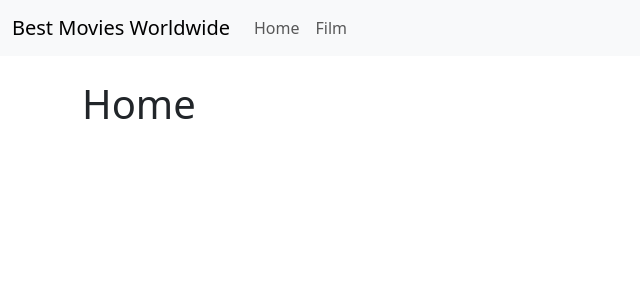
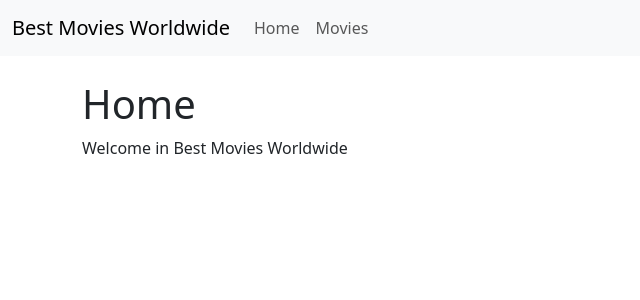
Before and after one commit to martinagiammillari/webapp-react, a React (Vite) app: page / in a window 1280 px wide. Shown: the top 300 px of the page, without its empty margins (0-640 px from the left). Built offline with nearby package versions, Linux system fonts and the light colour scheme.

Commit message:
feat: updated milestone 2

```diff
--- a/src/components/Header.jsx
+++ b/src/components/Header.jsx
@@ -4,7 +4,10 @@ export default function Header() {
   return (
     <nav className="navbar navbar-expand-lg bg-body-tertiary">
       <div className="container-fluid">
-        <Link className="navbar-brand" to="/">Best Movies Worldwide</Link>
+        {/* LOGO → HOME */}
+        <Link className="navbar-brand" to="/">
+          Best Movies Worldwide
+        </Link>
 
         <button
           className="navbar-toggler"
@@ -20,12 +23,21 @@ export default function Header() {
 
         <div className="collapse navbar-collapse" id="navbarSupportedContent">
           <ul className="navbar-nav me-auto mb-2 mb-lg-0">
+
+            {/* HOME */}
             <li className="nav-item">
-              <Link className="nav-link" to="/">Home</Link>
+              <Link className="nav-link" to="/">
+                Home
+              </Link>
             </li>
+
+            {/* MOVIES */}
             <li className="nav-item">
-              <Link className="nav-link" to="/movies">Film</Link>
+              <Link className="nav-link" to="/movies">
+                Movies
+              </Link>
             </li>
+
           </ul>
         </div>
       </div>
--- a/src/pages/Home.jsx
+++ b/src/pages/Home.jsx
@@ -2,6 +2,7 @@ export default function Home() {
   return (
     <div className="container mt-4">
       <h1>Home</h1>
+      <p>Welcome in Best Movies Worldwide </p>
     </div>
   );
 }
--- a/src/pages/Movies.jsx
+++ b/src/pages/Movies.jsx
@@ -1,7 +1,13 @@
+import { useEffect } from "react";
+
 export default function Movies() {
+  useEffect(()=> {
+    console.log("chiamo api")
+  })
   return (
     <div className="container mt-4">
       <h1>Movies</h1>
+      <p>Here you can find you're movie's list</p>
     </div>
   );
 }
```
Also changed, not shown: src/App.jsx (+3 -4 lines).
